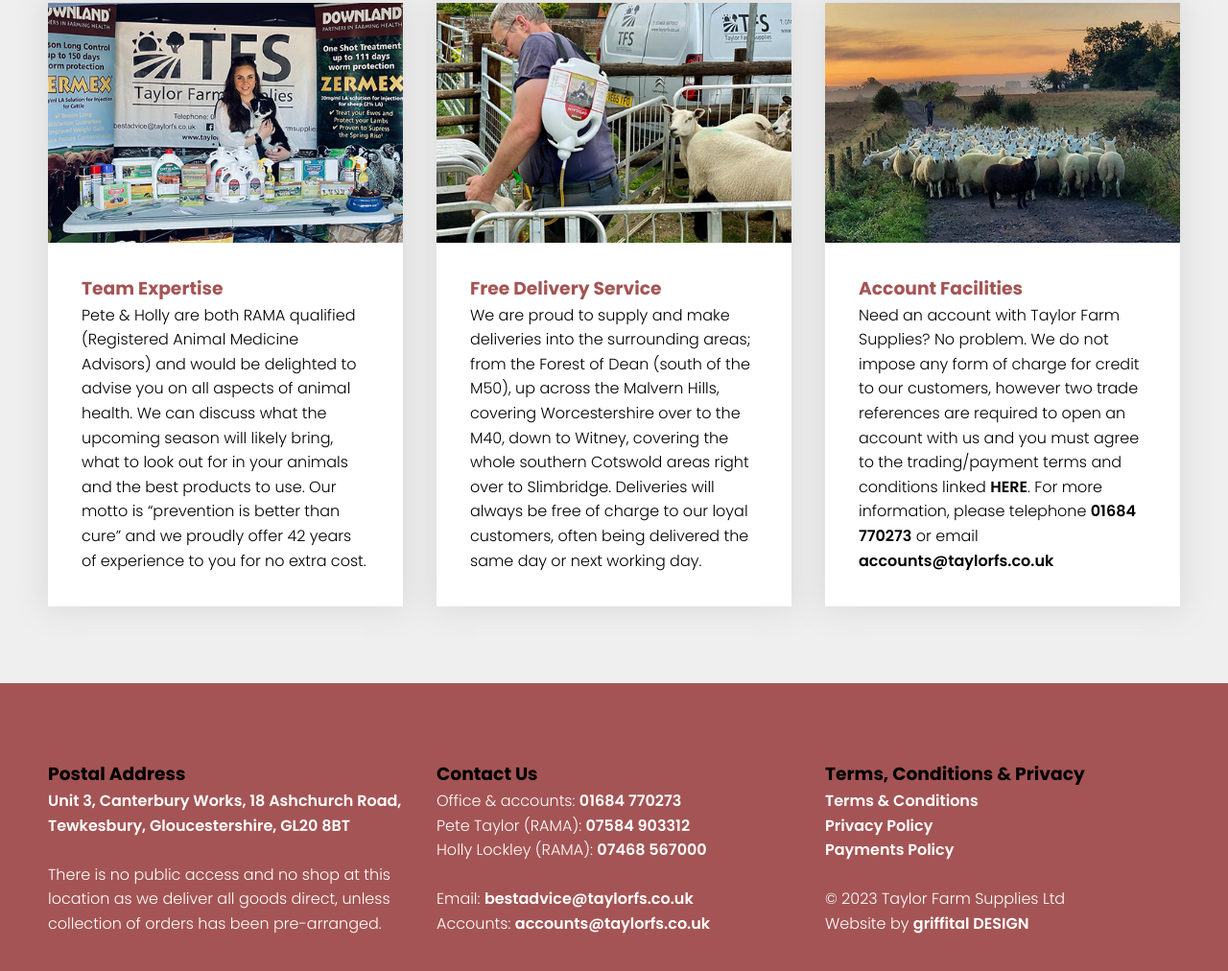
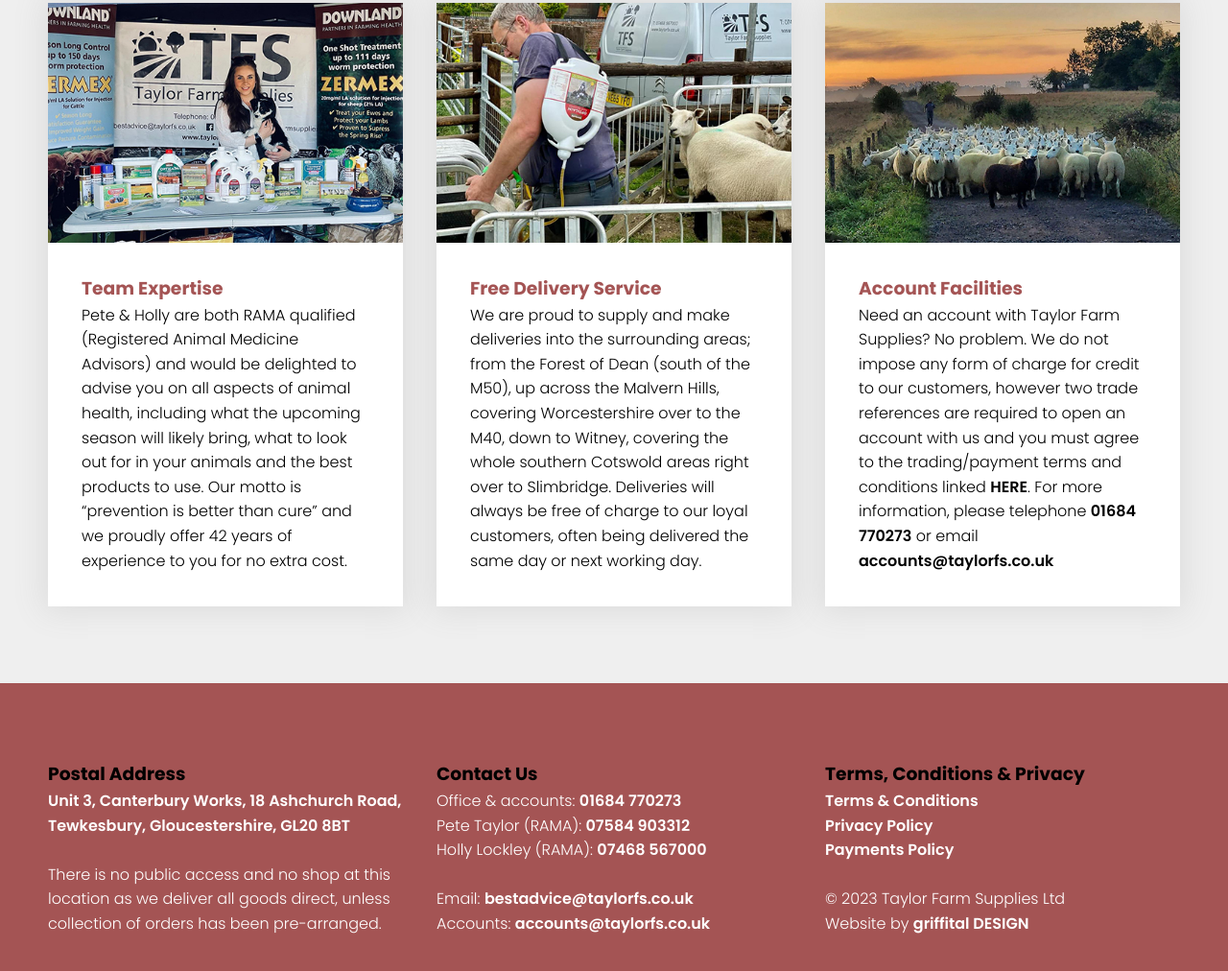
Before and after one commit to mattgriffiths4/TFS_website, a plain HTML site: page index.html in a window 1280 px wide. Shown: the part 1875-2887 px from the top of the page at 96% size. Drawn offline with Linux system fonts and the light colour scheme.

Commit message:
more changes

```diff
--- a/index.html
+++ b/index.html
@@ -88,7 +88,7 @@
         <img src="./img/HollyStand.jpeg" alt="Team member Holly">
         <div class="card__inner">
           <h3>Team Expertise</h3>
-          <p>Pete & Holly are both RAMA qualified (Registered Animal Medicine Advisors) and would be delighted to advise you on all aspects of animal health. We can discuss what the upcoming season will likely bring, what to look out for in your animals and the best products to use. Our motto is “prevention is better than cure” and we proudly offer 42 years of experience to you for no extra cost.</p>
+          <p>Pete & Holly are both RAMA qualified (Registered Animal Medicine Advisors) and would be delighted to advise you on all aspects of animal health, including what the upcoming season will likely bring, what to look out for in your animals and the best products to use. Our motto is “prevention is better than cure” and we proudly offer 42 years of experience to you for no extra cost.</p>
         </div>
       </div>
       <div class="card__box">
```
